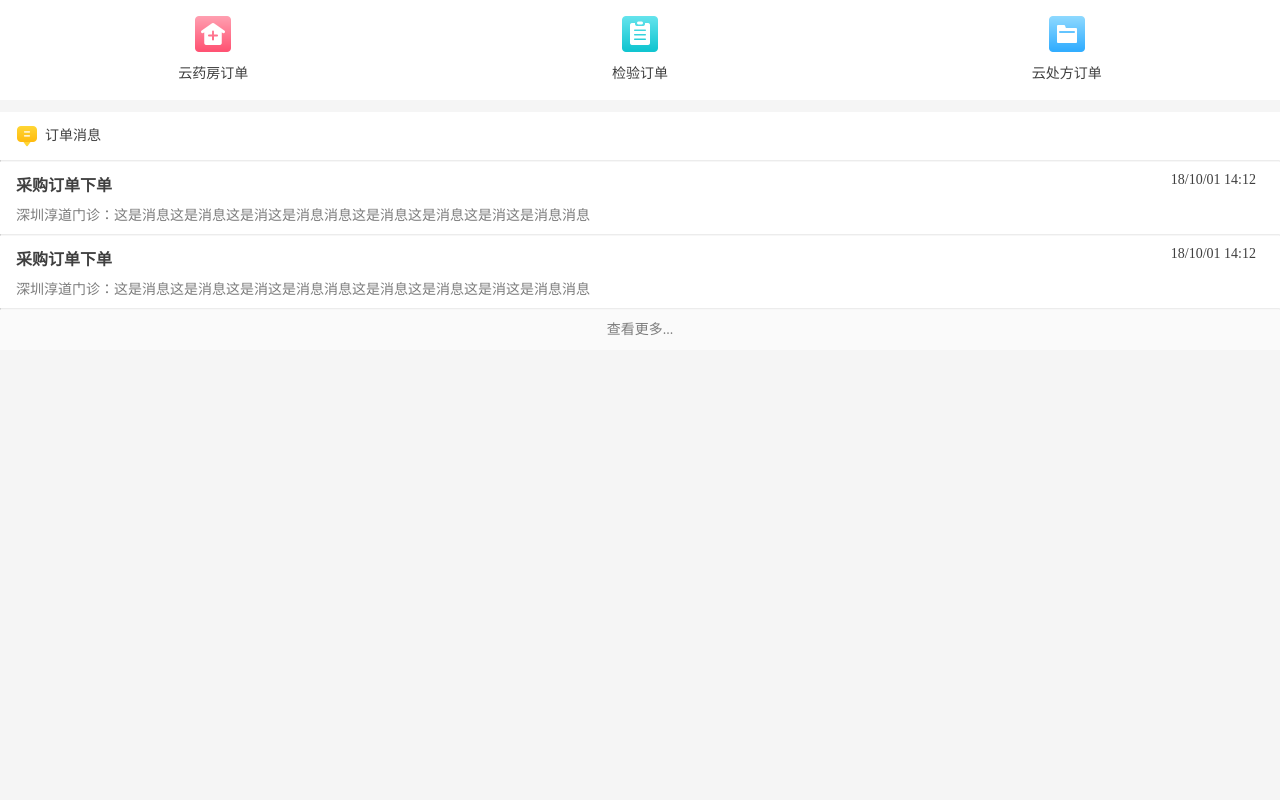
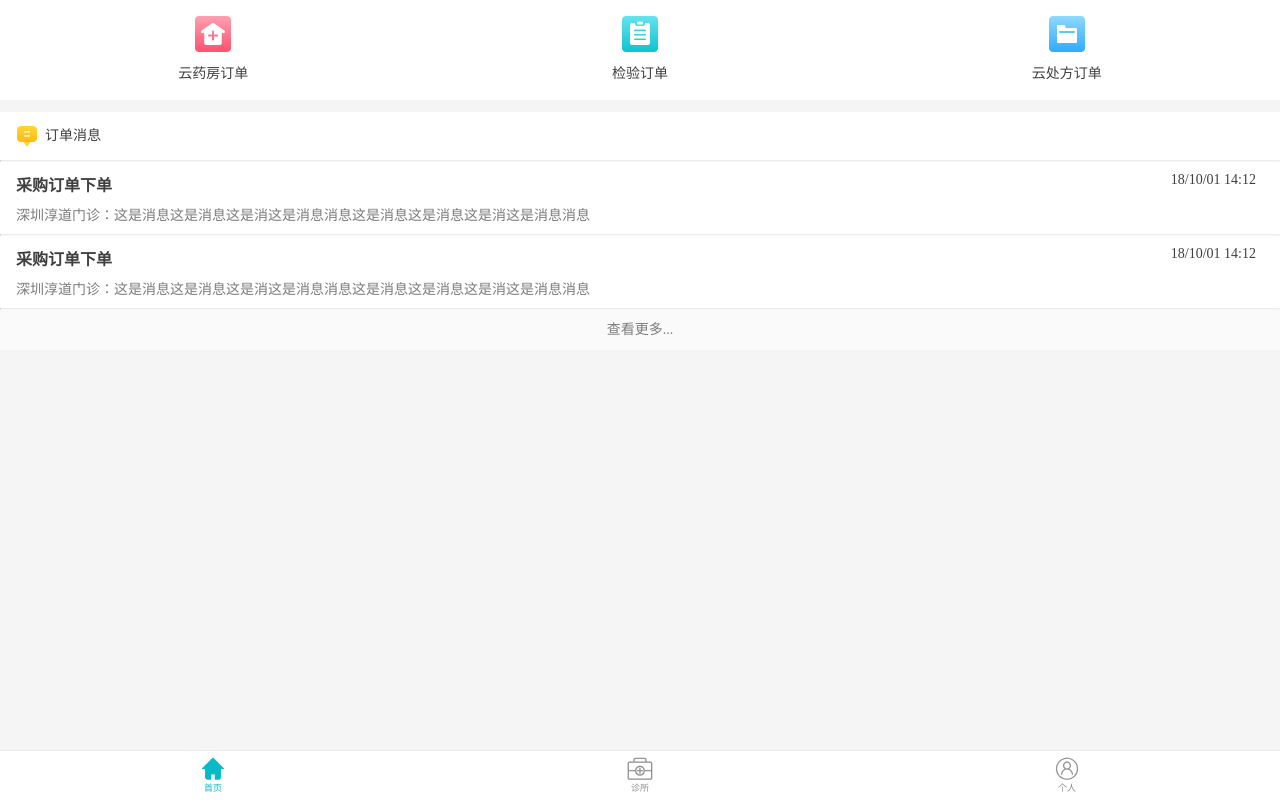
Before and after one commit to bilinmingyi/deputy, a Vue app: page /#/home in a window 1280 px wide. Built offline with nearby package versions, Linux system fonts and the light colour scheme.

Commit message:
d-footer

```diff
--- a/src/components/common/dFooter.vue
+++ b/src/components/common/dFooter.vue
@@ -1,16 +1,16 @@
 <template>
   <footer class="d-footer">
-    <div :class="['d-footer-item', {active: activeBar==1}]" @click="activeBar=1">
+    <div :class="['d-footer-item', {active: activeBar==1}]" @click="setPage(1)">
         <span class="yunicon" v-if="activeBar==1">&#xe60b;</span>
         <span class="yunicon" v-else="activeBar!=1">&#xe60e;</span>
         <span class="d-footer-text">首页</span>
     </div>
-    <div :class="['d-footer-item', {active: activeBar==2}]" @click="activeBar=2">
+    <div :class="['d-footer-item', {active: activeBar==2}]" @click="setPage(2)">
         <span class="yunicon" v-if="activeBar==2">&#xe60a;</span>
         <span class="yunicon" v-else="activeBar!=2">&#xe60c;</span>
         <span class="d-footer-text">诊所</span>
     </div>
-    <div :class="['d-footer-item', {active: activeBar==3}]" @click="activeBar=3">
+    <div :class="['d-footer-item', {active: activeBar==3}]" @click="setPage(3)">
         <span class="yunicon" v-if="activeBar==3">&#xe60d;</span>
         <span class="yunicon" v-else="activeBar!=3">&#xe609;</span>
         <span class="d-footer-text">个人</span>
@@ -26,6 +26,21 @@ export default {
       activeBar: this.activeItem
     };
   },
+  created() {
+    this.setPage(this.activeBar);
+  },
+  methods: {
+    setPage(type) {
+      this.activeBar = type;
+      switch(type) {
+        case 1: this.$router.push('/home');break;
+        case 2: this.$router.push('/clinic');break;
+        case 3: this.$router.push('/personal');break;
+        default: this.$router.push('/home');break;
+      }
+      console.log(type);
+    }
+  }
 };
 </script>
 
--- a/src/components/page/home.vue
+++ b/src/components/page/home.vue
@@ -48,12 +48,17 @@
       </ul>
       <div class="add_more">查看更多...</div>
     </section>
+    <d-footer :activeItem="1"></d-footer>
   </div>
 </template>
 
 <script>
+  import dFooter from "@/components/common/dFooter";
   export default {
-    name: "home"
+    name: "home",
+    components: {
+      dFooter
+    }
   }
 </script>
 
```
